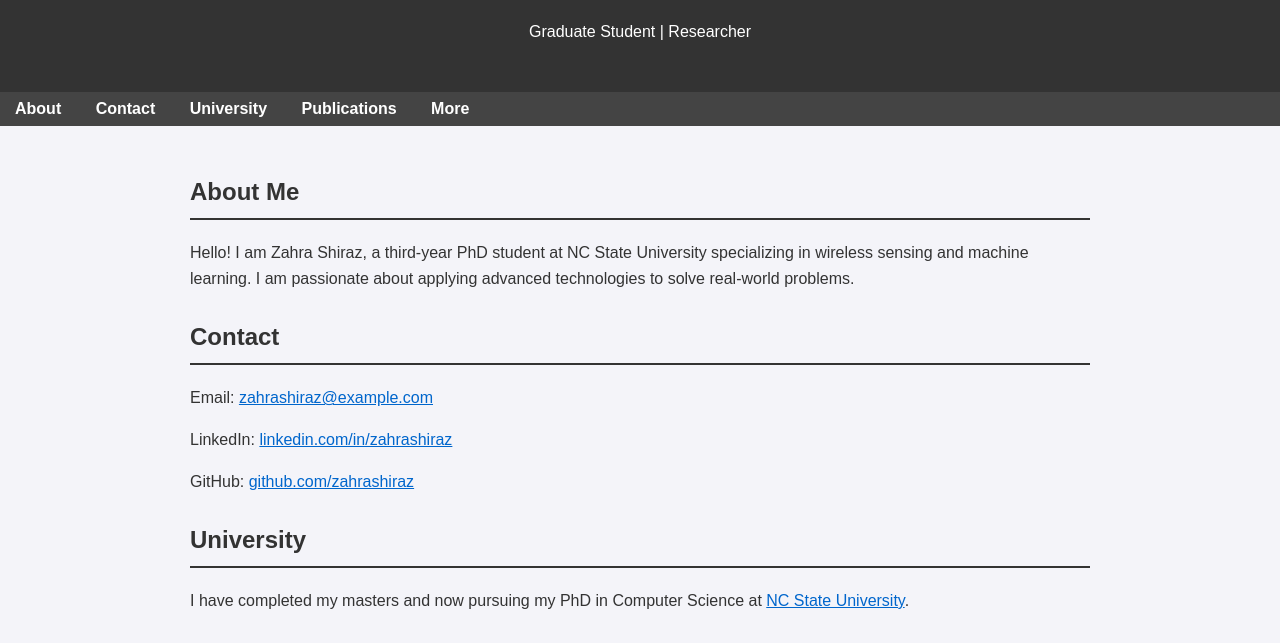
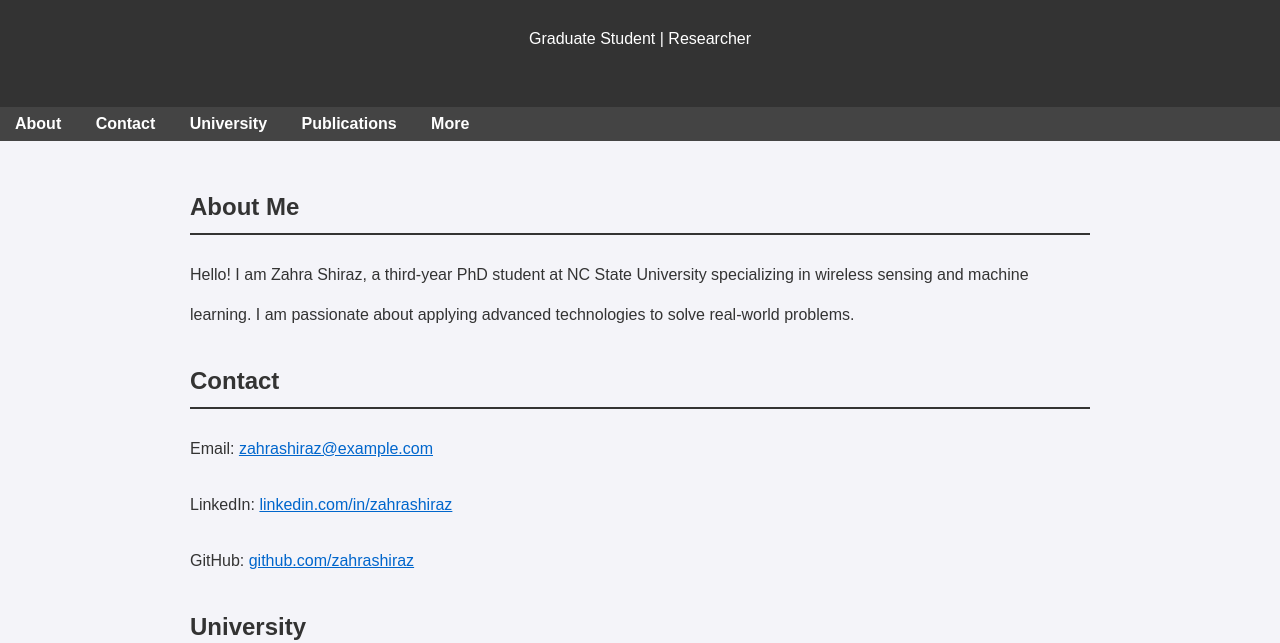
Before and after one commit to zahrashiraz97/github.io, a plain HTML site: page index.html in a window 1280 px wide. Shown: the part 117-760 px from the top of the page. Drawn offline with Linux system fonts and the light colour scheme.

Commit message:
adding changes

```diff
--- a/index.html
+++ b/index.html
@@ -50,7 +50,7 @@
       padding-bottom: 0.5em;
     }
     p, ul {
-      line-height: 1.6; /* Increase line spacing */
+      line-height: 2.5; /* Increase line spacing */
     }
     footer {
       background: #333;
```
